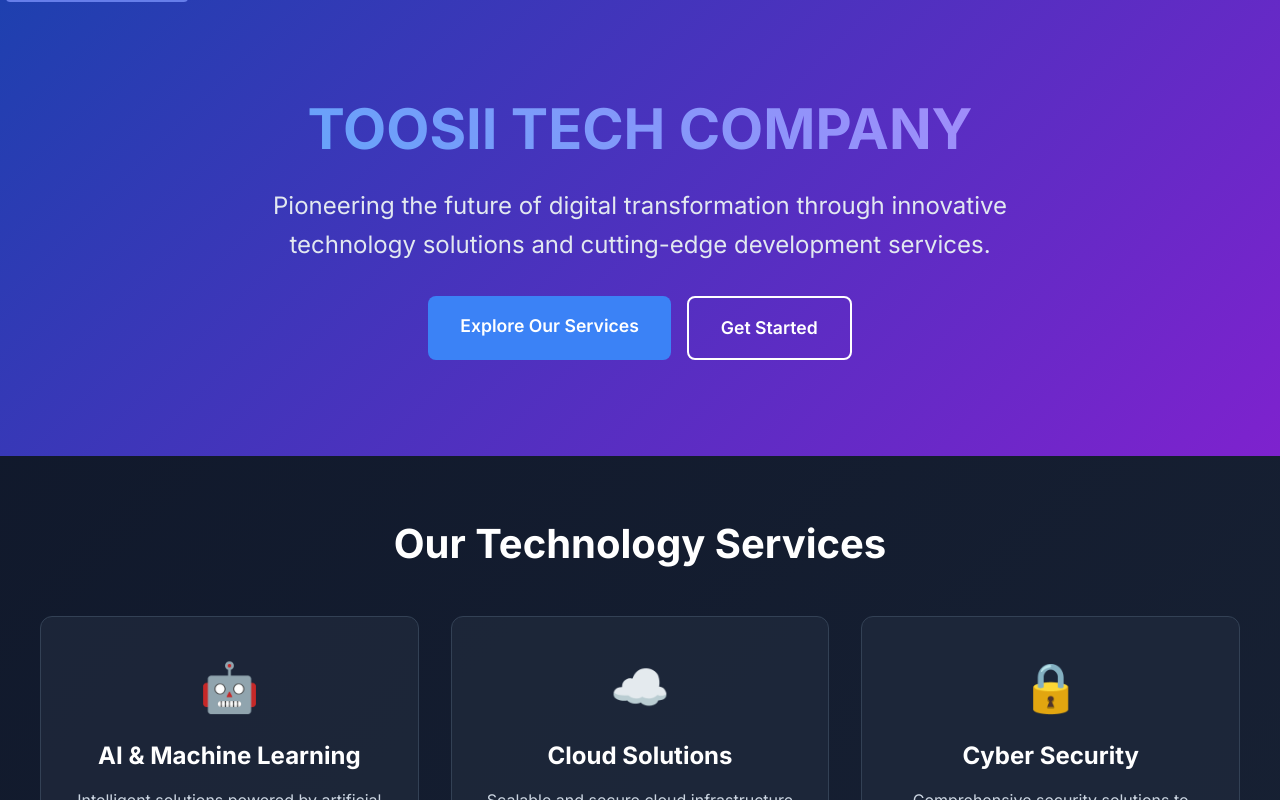
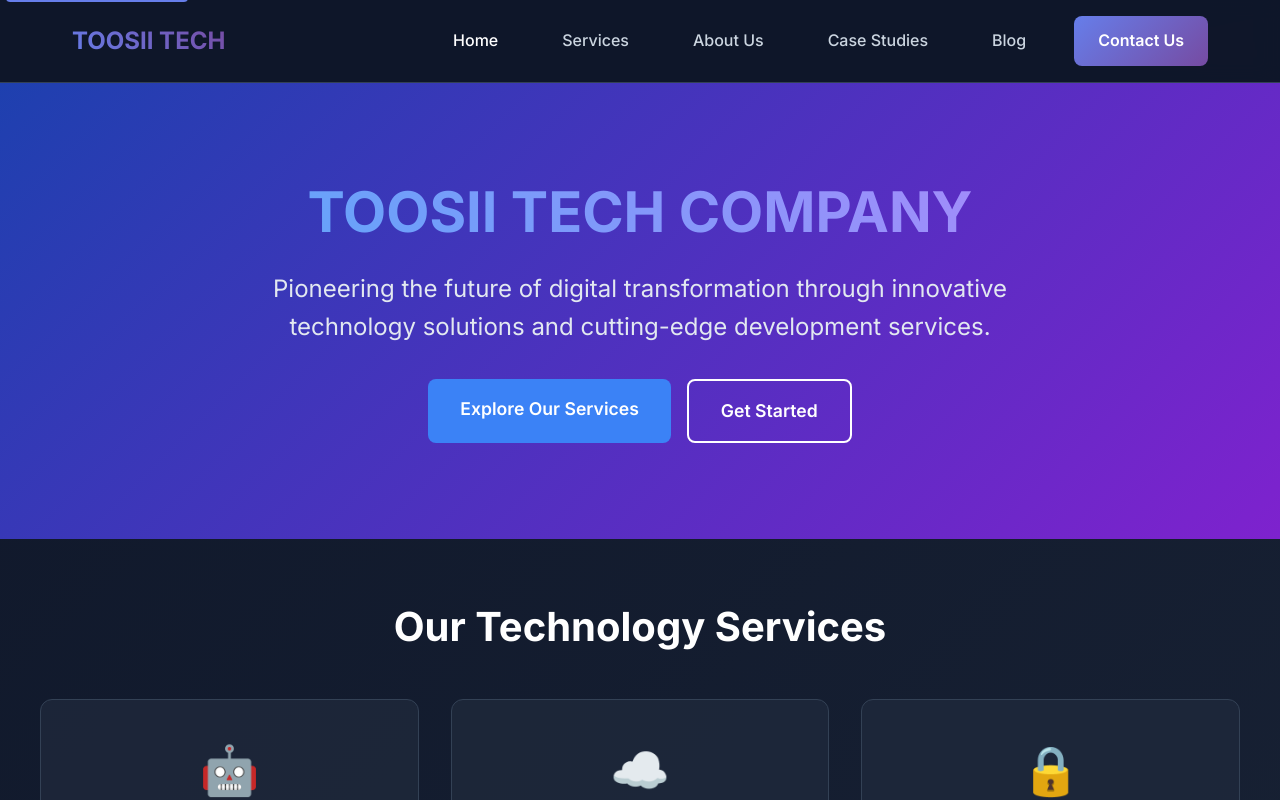
Before and after one commit to TOOSII102/BASE-WEB-APP2, a Next.js app: page / in a window 1280 px wide. Shown: the top 800 px of the page. Built offline with nearby package versions, Linux system fonts and the light colour scheme.

Commit message:
Update page.js

```diff
--- a/app/page.js
+++ b/app/page.js
@@ -7,6 +7,109 @@ export default function Home() {
       background: 'linear-gradient(135deg, #0f172a 0%, #1e293b 100%)',
       color: 'white'
     }}>
+      {/* Navigation Header */}
+      <nav style={{
+        background: 'rgba(15, 23, 42, 0.9)',
+        backdropFilter: 'blur(10px)',
+        borderBottom: '1px solid #334155',
+        padding: '1rem 0',
+        position: 'sticky',
+        top: 0,
+        zIndex: 100
+      }}>
+        <div style={{
+          maxWidth: '1200px',
+          margin: '0 auto',
+          padding: '0 2rem',
+          display: 'flex',
+          justifyContent: 'space-between',
+          alignItems: 'center'
+        }}>
+          {/* Logo */}
+          <Link href="/" style={{
+            fontSize: '1.5rem',
+            fontWeight: 'bold',
+            color: 'white',
+            textDecoration: 'none',
+            background: 'linear-gradient(45deg, #667eea, #764ba2)',
+            backgroundClip: 'text',
+            WebkitBackgroundClip: 'text',
+            color: 'transparent'
+          }}>
+            TOOSII TECH
+          </Link>
+
+          {/* Navigation Links */}
+          <div style={{
+            display: 'flex',
+            gap: '2rem',
+            alignItems: 'center'
+          }}>
+            <Link href="/" style={{
+              color: 'white',
+              textDecoration: 'none',
+              fontWeight: '500',
+              padding: '0.5rem 1rem',
+              borderRadius: '6px',
+              transition: 'all 0.3s ease'
+            }}>
+              Home
+            </Link>
+            <Link href="/services" style={{
+              color: '#cbd5e0',
+              textDecoration: 'none',
+              fontWeight: '500',
+              padding: '0.5rem 1rem',
+              borderRadius: '6px',
+              transition: 'all 0.3s ease'
+            }}>
+              Services
+            </Link>
+            <Link href="/about" style={{
+              color: '#cbd5e0',
+              textDecoration: 'none',
+              fontWeight: '500',
+              padding: '0.5rem 1rem',
+              borderRadius: '6px',
+              transition: 'all 0.3s ease'
+            }}>
+              About Us
+            </Link>
+            <Link href="/case-studies" style={{
+              color: '#cbd5e0',
+              textDecoration: 'none',
+              fontWeight: '500',
+              padding: '0.5rem 1rem',
+              borderRadius: '6px',
+              transition: 'all 0.3s ease'
+            }}>
+              Case Studies
+            </Link>
+            <Link href="/blog" style={{
+              color: '#cbd5e0',
+              textDecoration: 'none',
+              fontWeight: '500',
+              padding: '0.5rem 1rem',
+              borderRadius: '6px',
+              transition: 'all 0.3s ease'
+            }}>
+              Blog
+            </Link>
+            <Link href="/contact" style={{
+              background: 'linear-gradient(135deg, #667eea, #764ba2)',
+              color: 'white',
+              textDecoration: 'none',
+              fontWeight: '600',
+              padding: '0.75rem 1.5rem',
+              borderRadius: '8px',
+              transition: 'all 0.3s ease'
+            }}>
+              Contact Us
+            </Link>
+          </div>
+        </div>
+      </nav>
+
       {/* Hero Section */}
       <section style={{
         padding: '6rem 2rem',
```
